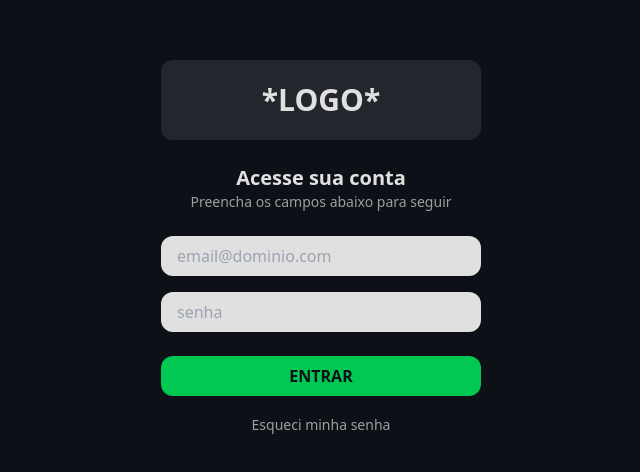
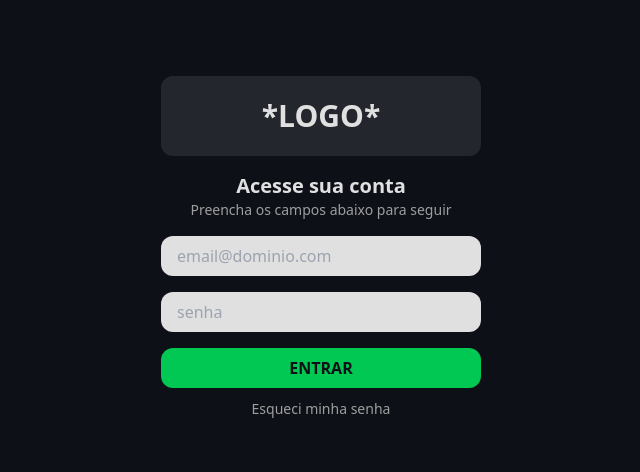
Before and after one commit to devpetry/more-money, a Next.js app: page /login in a window 1280 px wide. Shown: the part 152-624 px from the top of the page, without its empty margins (319-959 px from the left). Built offline with nearby package versions, Linux system fonts and the light colour scheme.

Commit message:
Ajustar: alinhamento dos componentes

```diff
--- a/src/components/AccessHeader.tsx
+++ b/src/components/AccessHeader.tsx
@@ -4,7 +4,7 @@ export default function AccessHeader() {
     return (
         <>
             {/* LOGO */}
-            <div className="flex justify-center mb-6 bg-[#9E9E9E]/15 rounded-xl">
+            <div className="flex justify-center mb-4 bg-[#9E9E9E]/15 rounded-xl">
             <div className="h-20 flex items-center justify-center text-3xl font-black text-[#E0E0E0]">
                 *LOGO*
             </div>
@@ -14,7 +14,7 @@ export default function AccessHeader() {
             <h2 className="text-center text-[#E0E0E0] text-xl font-bold">
             Acesse sua conta
             </h2>
-            <p className="text-center text-[#9E9E9E] text-sm mb-6">
+            <p className="text-center text-[#9E9E9E] text-sm mb-4">
             Preencha os campos abaixo para seguir
             </p>
         </>
--- a/src/components/LoginForm.tsx
+++ b/src/components/LoginForm.tsx
@@ -87,7 +87,7 @@ export default function LoginForm() {
         )}
         <button
           type="submit"
-          className="bg-[#00C853] hover:bg-[#00E676] text-[#0D1117] font-black py-2 transition rounded-xl mt-2"
+          className="bg-[#00C853] hover:bg-[#00E676] text-[#0D1117] font-black py-2 transition rounded-xl"
         >
           ENTRAR
         </button>
@@ -97,7 +97,7 @@ export default function LoginForm() {
           </div>
         )}
       </form>
-      <div className="mt-4 text-center">
+      <div className="mt-2 text-center">
         <a href="#" className="text-sm text-[#9E9E9E] hover:underline">
           Esqueci minha senha
         </a>
```
